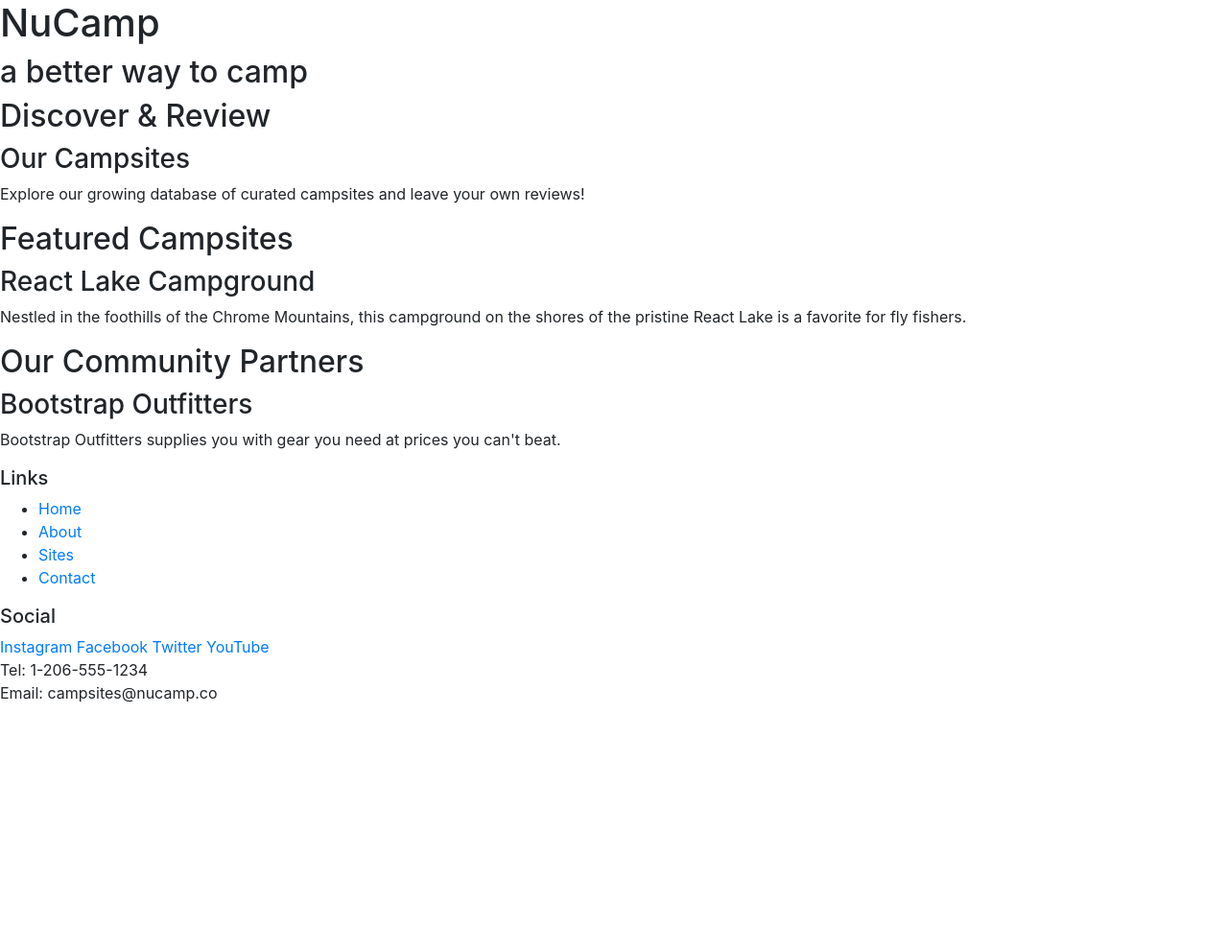
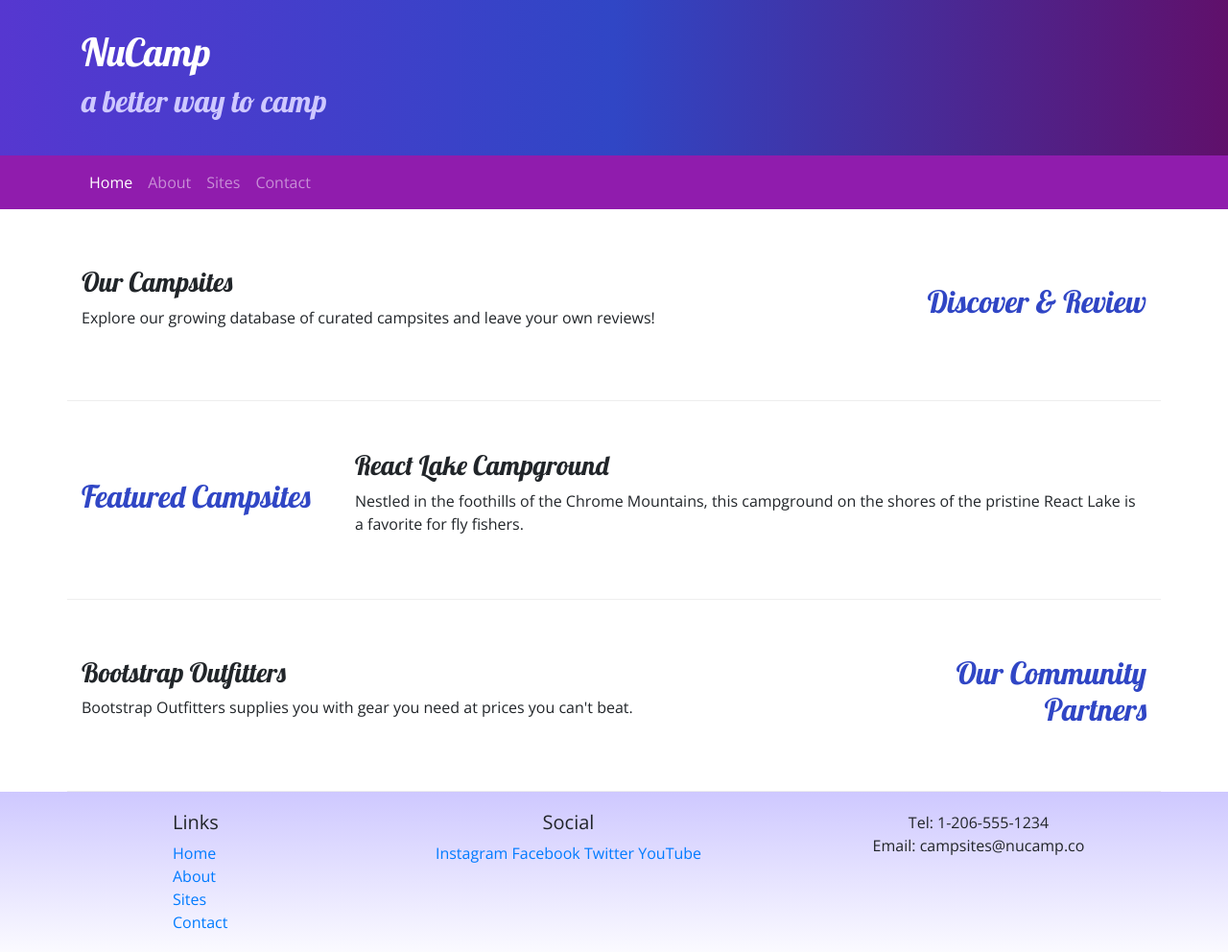
Before and after one commit to ivanmongebadilla/Boostrap, a website: page index.html in a window 1280 px wide. Shown: the whole page at 96% size. Before the commit the page ends 800 px from the top, so only its background shows below. Drawn offline with nearby package versions, Linux system fonts and the light colour scheme.

Commit message:
Navbar and Breadcrumbs

```diff
--- /dev/null
+++ b/css/styles.css
@@ -0,0 +1,38 @@
+body{
+    font-family: "Open Sans", sans-serif;
+}
+
+h1, h2, h3 {
+    font-family: "Lobster", cursive;
+}
+
+h2 {
+    color: #3046C5;
+}
+
+header h2 {
+    color: #CEC8FF;
+}
+
+footer {
+    background-image: linear-gradient(#CEC8FF, white);
+    padding: 20px 0;
+}
+
+.jumbotron {
+    margin: 0;
+    padding: 30px;
+    background-image: linear-gradient(to right, #5637D0,
+    #3046C5, #60106B);
+    color: white;
+}
+
+.row-content {
+    padding: 50px 0;
+    border-bottom: 1px ridge;
+    min-height: 200px;
+}
+
+.navbar {
+    background-color: #901CAD;
+}
--- a/index.html
+++ b/index.html
@@ -9,56 +9,98 @@
     <!-- Bootstrap CSS -->
     <link rel="stylesheet" href="node_modules/bootstrap/dist/css/bootstrap.min.css" />
 
+    <!-- Additional CSS must be placed after Bootstrap CSS -->
+    <link rel="stylesheet" href="https://fonts.googleapis.com/css?family=Lobster|Open+Sans" />
+    <link rel="stylesheet" href="css/styles.css" />
     <title>NuCamp: A Better Way To Camp</title>
 </head>
 
 <body>
 
-    <header>
-        <div>
+    <header class="jumbotron jumbotron-fluid">
+        <div class="container">
+            <div class="row">
+                <div class="col">
                     <h1>NuCamp</h1>
                     <h2>a better way to camp</h2>
+
+                </div>
+            </div>
         </div>
     </header>
 
-    <div>
-        <h2>Discover & Review</h2>
+    <nav class="navbar navbar-expand-sm navbar-dark sticky-top">
+        <div class="container">
+            <button class="navbar-toggler ml-auto" type="button" data-toggle="collapse" data-target="#nucampNavbar">
+                <span class="navbar-toggler-icon"></span>
+            </button>
+            <div class="collapse navbar-collapse" id="nucampNavbar">
+                <ul class="navbar-nav">
+                    <li class="nav-item active"><a class="nav-link" href="#">Home</a></li>
+                    <li class="nav-item"><a class="nav-link" href="aboutus.html">About</a></li>
+                    <li class="nav-item"><a class="nav-link" href="#">Sites</a></li>
+                    <li class="nav-item"><a class="nav-link" href="#">Contact</a></li>
+                </ul>
+            </div>
+        </div>
+    </nav>
+
+    <div class="container">
+        <div class="row row-content align-items-center">
+            <div class="col-sm-4 order-sm-last col-md-3">
+                <h2 class="text-sm-right">Discover & Review</h2>
+            </div>
+            <div class="col">
                 <h3>Our Campsites</h3>
-        <p>Explore our growing database of curated campsites and leave your own reviews!</p>
+                <p class="d-none d-sm-block">Explore our growing database of curated campsites and leave your own reviews!</p>
+            </div>
         </div>
 
-    <div>
+        <div class="row row-content align-items-center">
+            <div class="col-sm-4 col-md-3">
                 <h2>Featured Campsites</h2>
+            </div>
+            <div class="col">
                 <h3>React Lake Campground</h3>
-        <p>Nestled in the foothills of the Chrome Mountains, this campground on the shores of the pristine React Lake is a favorite for fly fishers.</p>
+                <p class="d-none d-sm-block">Nestled in the foothills of the Chrome Mountains, this campground on the shores of the pristine React Lake is a favorite for fly fishers.</p>
+            </div>
         </div>
 
-    <div>
-        <h2>Our Community Partners</h2>
+        <div class="row row-content align-items-center">
+            <div class="col-sm-4 order-sm-last col-md-3">
+                <h2 class="text-sm-right">Our Community Partners</h2>
+            </div>
+            <div class="col">
                 <h3>Bootstrap Outfitters</h3>
-        <p>Bootstrap Outfitters supplies you with gear you need at prices you can't beat.</p>
+                <p class="d-none d-sm-block">Bootstrap Outfitters supplies you with gear you need at prices you can't beat.</p>
+            </div>
+        </div>
     </div>
 
     <footer>
-        <div>
+        <div class="container">
+            <div class="row">
+                <div class="col-4 col-sm-2 offset-1">
                     <h5>Links</h5>
-            <ul>
+                    <ul class="list-unstyled">
                         <li><a href="#">Home</a></li>
-                <li><a href="#">About</a></li>
+                        <li><a href="aboutus.html">About</a></li>
                         <li><a href="#">Sites</a></li>
                         <li><a href="#">Contact</a></li>
                     </ul>
                 </div>
-        <div>
+                <div class="col-6 col-sm-5 text-center">
                     <h5>Social</h5>
                     <a href="http://instagram.com/">Instagram</a>
                     <a href="http://facebook.com/">Facebook</a>
                     <a href="http://twitter.com/">Twitter</a>
                     <a href="http://youtube.com/">YouTube</a>
                 </div>
-        <div>
+                <div class="col-sm-4 text-center">
                     Tel: 1-206-555-1234<br />
                     Email: campsites@nucamp.co
+                </div>
+            </div>
         </div>
     </footer>
 
```
Also changed, not shown: aboutus.html (added, +128 -0 lines). Lines whose indentation alone changed are shown as unchanged.
